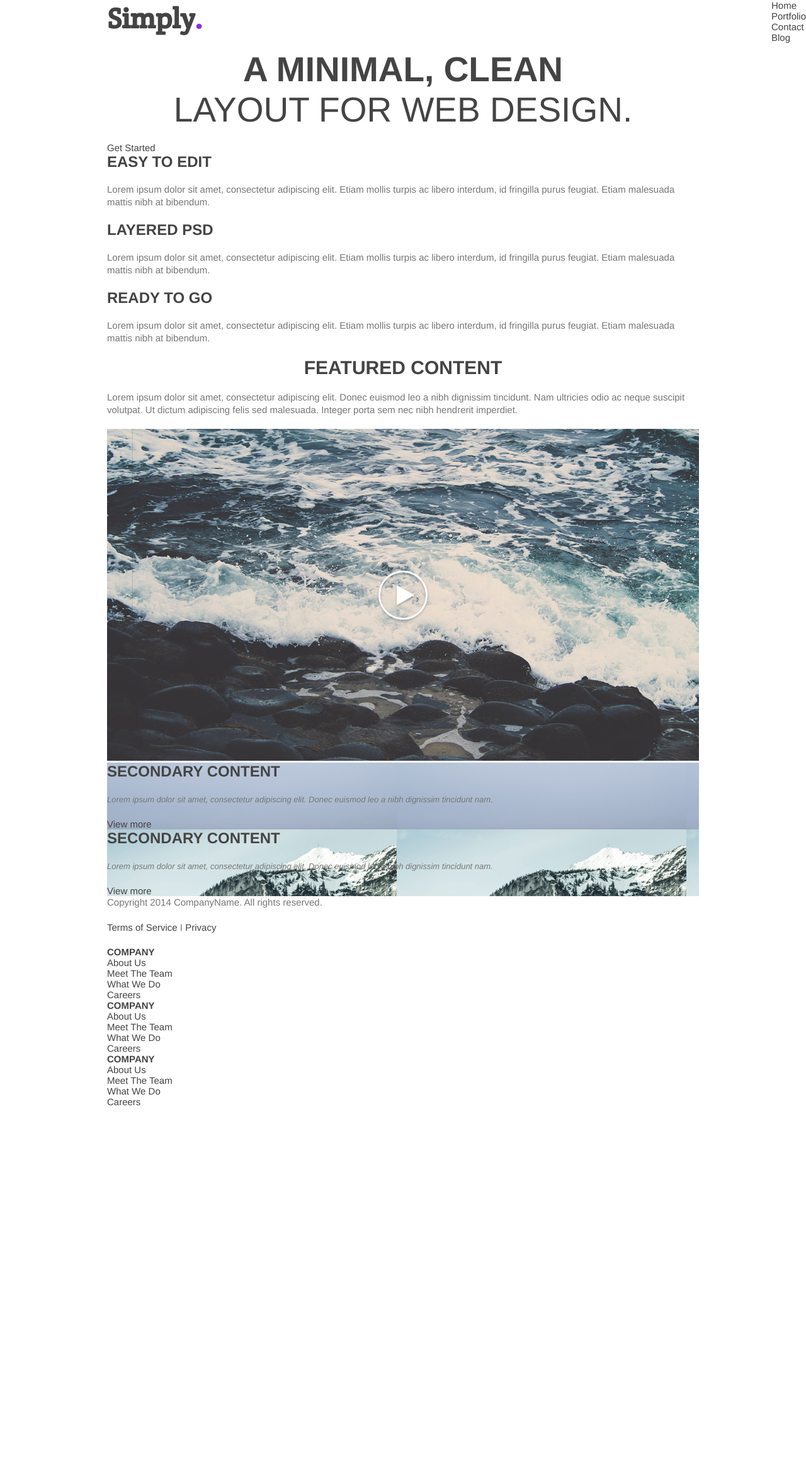
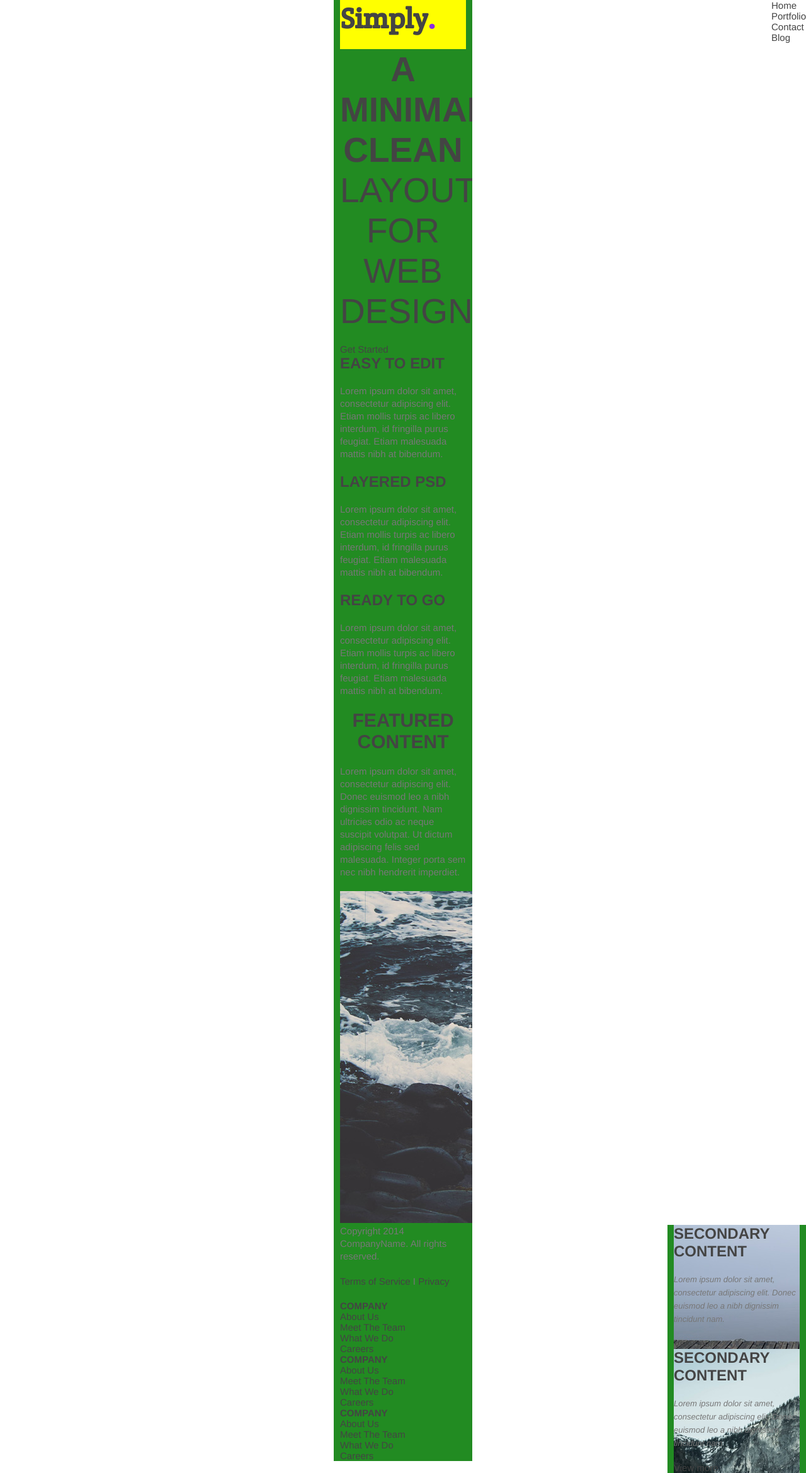
Before and after one commit to Seti-0/college, a PHP site: page / in a window 1280 px wide. Shown: the whole page at 63% size. Before the commit the page ends 1756 px from the top, so only its background shows below. Run offline with PHP 8.4, Linux system fonts and the light colour scheme.

Commit message:
(Web) Practical 3

```diff
--- a/Web/Practical3/p3_2/css/style.css
+++ b/Web/Practical3/p3_2/css/style.css
@@ -79,7 +79,9 @@ small {
 .wrapper {
 	margin: 0 auto;
 	padding: 0 10px;
-	width: 940px;
+	width: 200px;
+    background-color: forestgreen;
+    overflow: hidden;
 }
 
 
@@ -95,6 +97,10 @@ header h1 {
 
 header h1 .color {
     color: blueviolet;
+}
+
+header div {
+
 }
 
 header nav {
@@ -161,6 +167,8 @@ header nav ul li a {
 /* Secondary content styling */
 
 #secondary-content {
+        position: absolute;
+    right: 0;
 }
 
 #secondary-content article {
--- a/Web/Practical3/p3_2/index.html
+++ b/Web/Practical3/p3_2/index.html
@@ -17,6 +17,7 @@
 
 	<header>
 	<div class="wrapper">
+        <div style="background-color:yellow">
             <h1>Simply<span class="color">.</span></h1>
             <nav>
                 <ul>
@@ -26,6 +27,7 @@
                     <li><a href="#">Blog</a></li>
                 </ul>
             </nav>
+        </div>
 	</div>
     </header>
 
--- a/Web/Practical3/p3_2/solution/css/style.css
+++ b/Web/Practical3/p3_2/solution/css/style.css
@@ -80,6 +80,7 @@ small {
 	margin: 0 auto;
 	padding: 0 10px;
 	width: 940px;
+    background-color: red
 }
 
 
```
Lines whose indentation alone changed are shown as unchanged.
